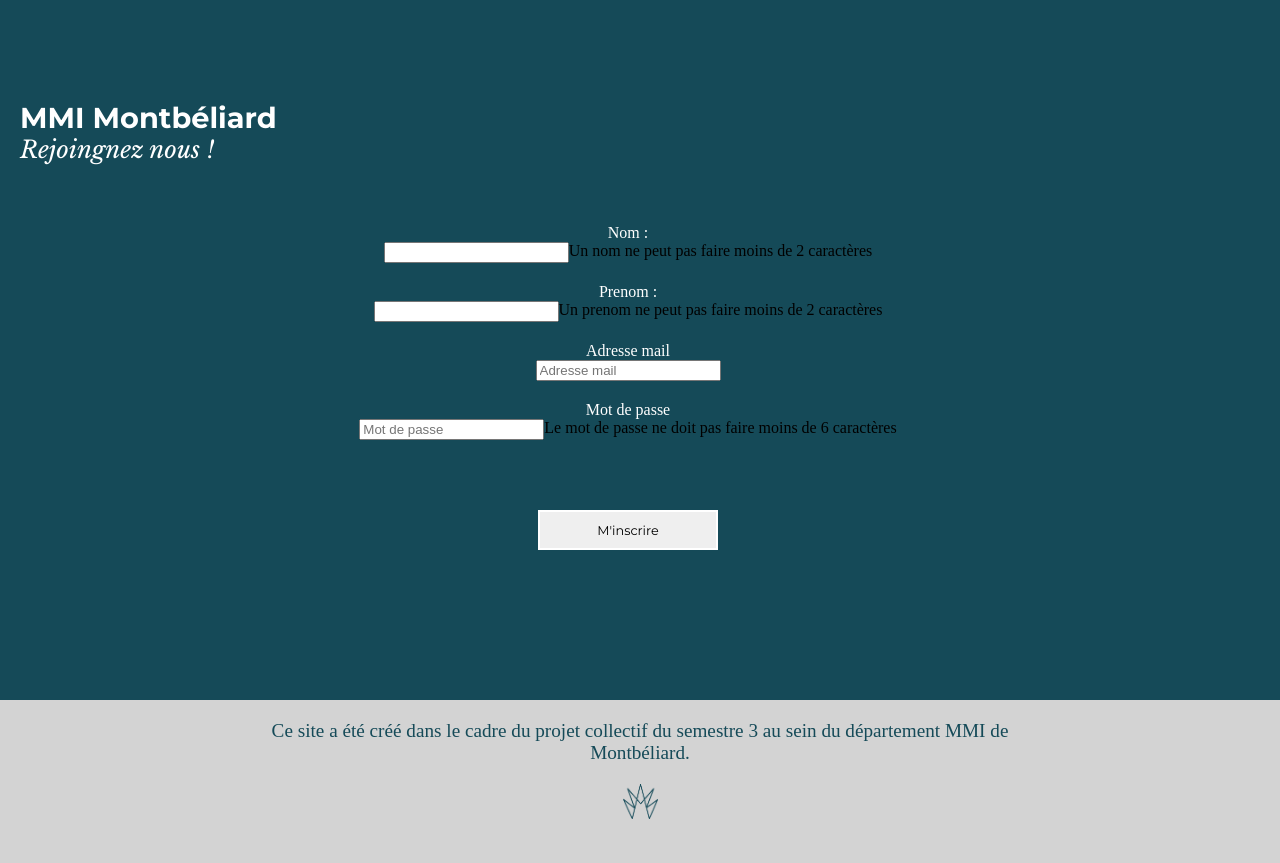
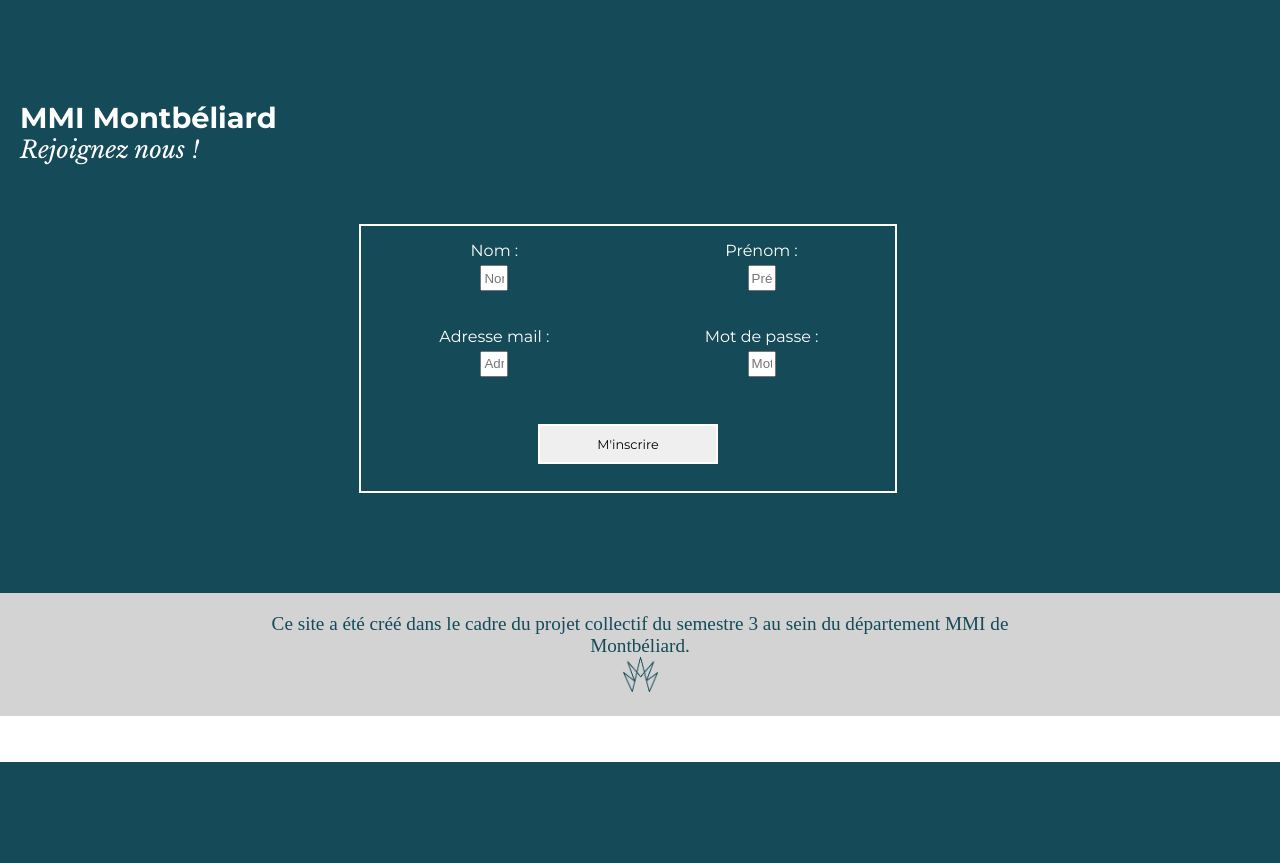
Before and after one commit to Stagealetranger/Stage_a_l_etranger, a PHP site: template templates/inscription.html.twig in a window 1280 px wide. Shown: the part 38-901 px from the top of the page. After the commit the page ends 800 px from the top, so only its background shows below. Run offline with PHP 8.4, Linux system fonts and the light colour scheme; the template is opened without the code that fills it, so the values that code supplies are empty; some libraries are stand-ins or nearby versions.

Commit message:
css juliette

```diff
--- a/CSS/styles.css
+++ b/CSS/styles.css
@@ -37,10 +37,8 @@ footer {
 }
 
 footer img {
-    margin: 20px 0;
     width: 35px;
     height: 35px;
-    max-width: 50px;
 }
 
 footer p {
@@ -125,6 +125,10 @@ article {
 article > div > img {
     width: 50%;
     margin: 2em 15%;
+}
+
+#myForm{
+    font-family: "Montserrat", sans-serif;
 }
 
 /*******************************************************
@@ -668,11 +685,12 @@ input[type="checkbox"]:not(:checked) + label {
 }
 
 #inscription > div > form > div {
-    width: 90%;
+    width: 50%;
     display: flex;
     flex-wrap: wrap;
     justify-content: center;
-    margin-bottom: 20px;
+    margin-bottom: 15px;
+    margin-top: 15px;
 }
 
 #inscription > div > form {
@@ -680,6 +698,18 @@ input[type="checkbox"]:not(:checked) + label {
     flex-wrap: wrap;
     justify-content: center;
 }
+
+#myForm{
+    border: 2px solid white;
+}
+
+.tooltip {
+    font-family: "Libre Baskerville", serif;
+    font-style: italic;
+    font-weight: normal;
+    font-size: 1.2em;
+}
+
 
 /*******************************************************
                        Modal
@@ -923,7 +956,7 @@ input[type="checkbox"]:not(:checked) + label {
 
 }
 
-.formulaireAdmin > form > div > div > input {
+input {
     height: 20px;
     width: 20px;
     margin: 2%;
--- a/classes/class.OnAccueilli.php
+++ b/classes/class.OnAccueilli.php
@@ -8,7 +8,7 @@ class OnAccueilli extends Entreprise
     private $lesPersonnesDeja = array();
 
 
-    public function OnAccueilli($id = 0, $nom = null, $visiter = false, $avis = false, $taille = false, $description = null, $rue = null, $description_avis = null, $profil = null, $pays = null, $ville = null, $description_avis=0)
+    public function OnAccueilli($id = 0, $nom = null, $visiter = false, $avis = false, $taille = false, $description = null, $rue = null, $profil = null, $pays = null, $ville = null, $description_avis=null)
     {
         // --- Appel du constructeur de la classe m�re ---
         // Ici la classe Casque pour lequel il faut id, nom et cout
--- a/index.php
+++ b/index.php
@@ -1,4 +1,9 @@
 <?php
+
+ini_set('display_errors','on');
+error_reporting(E_ALL);
+
+define("RACINE", __DIR__);
 
 include_once('Twig/Autoloader.php');
 Twig_Autoloader::register();
--- a/templates/Admin/ajout/newEntreprise.html.twig
+++ b/templates/Admin/ajout/newEntreprise.html.twig
@@ -17,7 +17,7 @@
             </div>
 
             <div>
-                <label for="visiter">Un etudiant est-il deja aller dans cette entreprise ?</label>
+                    <label for="visiter">Un etudiant est-il déjà allé dans cette entreprise ?</label>
                 <div class="ratio">
                     <input type="radio" class="form-control" name="visiter" id="visiter" value="1" required>oui</input>
                     <input type="radio" class="form-control" name="visiter" id="visiter" value="0" required>non</input>
@@ -47,7 +47,7 @@
             </div>
 
             <div>
-                <label for="pays">A quelle pays doit-il etre associer ?</label>
+                <label for="pays">A quel pays doit-il etre associé ?</label>
                 <select name="pays" id="pays">
                     <option value="0">...</option>
                     {% for pays in liste %}
@@ -95,7 +95,7 @@
             </div>
             <div>
                 <button type="submit" class="btn" name="valider">
-                    Créé
+                    Créér
                 </button>
             </div>
         </form>
--- a/templates/index.html.twig
+++ b/templates/index.html.twig
@@ -5,7 +5,7 @@
 {% block contenu %}
 <article id="accueil">
     <img src="CSS/images/logoMMI.png" alt="">
-    <div><h1>MMI Monbéliard</h1>
+    <div><h1>MMI Montbéliard</h1>
         <h2>vous accompagne pour votre stage à l’étranger</h2>
     </div>
     <a class="btn" href="#decouvrir">Découvrir</a>
--- a/templates/inscription.html.twig
+++ b/templates/inscription.html.twig
@@ -6,28 +6,27 @@
     <article id="inscription">
         <div class="col1">
             <h3 class="blanc">MMI Montbéliard</h3>
-            <h2 class="blanc">Rejoingnez nous !</h2>
+            <h2 class="blanc">Rejoignez nous !</h2>
         </div>
         <div class="col3">
             <form method="post" id="myForm" action="index.php?page=Inscription" enctype="multipart/form-data">
                 <div>
                     <label class="form_col" for="nom">Nom :</label>
-                    <input name="nom" id="nom" type="text"/>
-                    <span class="tooltip">Un nom ne peut pas faire moins de 2 caractères</span>
+                    <input name="nom" id="nom" type="text" placeholder="Nom" required/>
+
                 </div>
                 <div>
-                    <label class="form_col" for="prenom">Prenom :</label>
-                    <input name="prenom" id="prenom" type="text"/>
-                    <span class="tooltip">Un prenom ne peut pas faire moins de 2 caractères</span>
+                    <label class="form_col" for="prenom">Prénom :</label>
+                    <input name="prenom" id="prenom" type="text" placeholder="Prénom" required/>
+
                 </div>
                 <div>
-                    <label class="form_col" for="mail">Adresse mail</label>
+                    <label class="form_col" for="mail">Adresse mail :</label>
                     <input type="email" name="mail" id="mail" placeholder="Adresse mail" required/>
                 </div>
                 <div>
-                    <label class="form_col" for="mdp">Mot de passe</label>
+                    <label class="form_col" for="mdp">Mot de passe :</label>
                     <input type="password" name="mdp" id="mdp" placeholder="Mot de passe" required/>
-                    <span class="tooltip">Le mot de passe ne doit pas faire moins de 6 caractères</span>
                 </div>
                 <button type="submit" class="btn" name="valider" >M'inscrire</button>
             </form>
--- a/templates/pageEtudiante.html.twig
+++ b/templates/pageEtudiante.html.twig
@@ -21,7 +21,7 @@
             <img src="CSS/images/planet.png" alt="planetMMI">
         </div>
         <div class="col5">
-            <a class="btn" href="index.php?page=Suivi#monSuivi">J'ai déja mon stage</a>
+            <a class="btn" href="index.php?page=Suivi#monSuivi">J'ai déjà mon stage</a>
             <a class="btn" href="index.php?page=Etudiant#recherche">Je cherche un stage</a>
         </div>
     </article>
@@ -88,7 +88,7 @@
             </div>
             <div class="col3">
                 <button type="submit" class="bouton bleu" name="recherche">
-                    recherche
+                    Rechercher
                 </button>
             </div>
         </form>
@@ -105,7 +105,7 @@
             <img src="CSS/images/check.png" alt="">
         </div>
         <div class="col3">
-            <a class="btn" href="index.php?page=Suivi#monSuivi">Acceder a mon suivi</a>
+            <a class="btn" href="index.php?page=Suivi#monSuivi">Accéder a mon suivi</a>
         </div>
 
         <script>
--- a/templates/suivi.html.twig
+++ b/templates/suivi.html.twig
@@ -5,7 +5,7 @@
 {% block contenu %}
     <article id="acceuilSuivi">
         <img src="CSS/images/logoMMI.png" alt="">
-        <div><h1>MMI Monbéliard</h1>
+        <div><h1>MMI Montbéliard</h1>
             <h2>vous accompagne pour votre stage à l’étranger</h2>
         </div>
         <a class="btn" href="#monSuivi">Voir mon suivi</a>
@@ -14,7 +14,9 @@
     <article id="monSuivi">
         <div class="col1">
             <h3 class="bleu">MMI Montbéliard</h3>
-            <h2 class="bleu">Mon suivi personalisé</h2>
+            <h2 class="bleu">Mon suivi personnalisé</h2>
+
+
             <div class="col4">
                 <h3 class="bleu">Mon stage :</h3>
                 <span class="monStage">Kaizen</span>
```
Also changed, not shown: other parts of CSS/styles.css (+37 -21 lines), dao/DaoEntreprise.php (+3 -27 lines), templates/monProfil.html.twig (+14 -7 lines).
